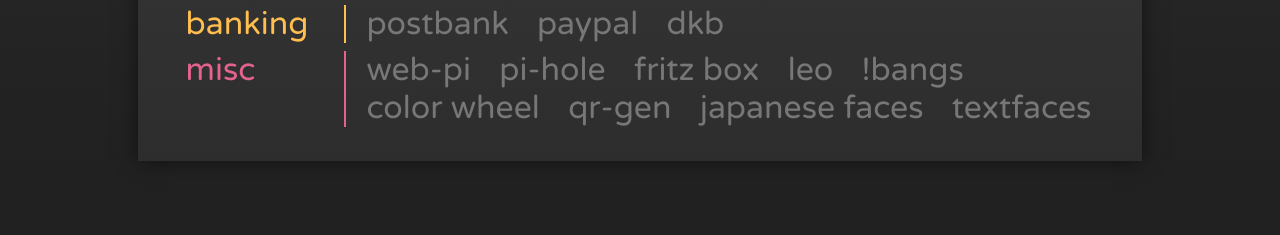
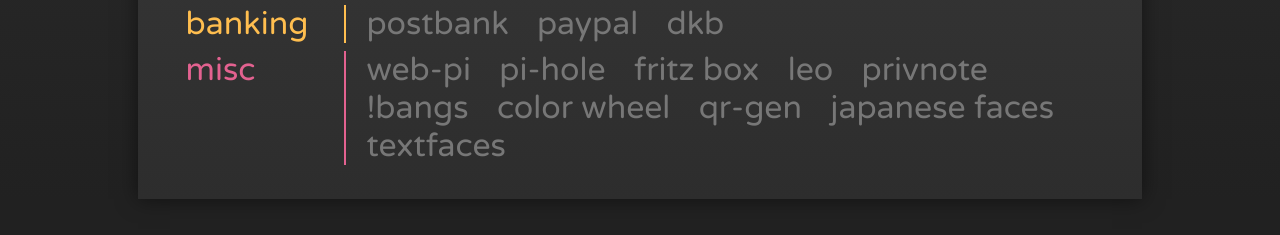
Before and after one commit to Bejlem/md2, a plain HTML site: page index.html in a window 1280 px wide. Shown: the part 587-822 px from the top of the page. Drawn offline with Linux system fonts and the light colour scheme.

Commit message:
Update index.html

```diff
--- a/index.html
+++ b/index.html
@@ -87,6 +87,7 @@
 								<a href='http://pi.hole'>pi-hole</a>
 								<a href='http://fritz.box'>fritz box</a>
 								<a href="https://dict.leo.org/englisch-deutsch/">leo</a>
+								<a href='https://privnote.com'>privnote</a>
 								<a href="https://duckduckgo.com/bang">!bangs</a>
 								<a href='https://color.adobe.com/create/color-wheel/'>color wheel</a>
 								<a href='http://qr-code-generator.com'>qr-gen</a>
```
